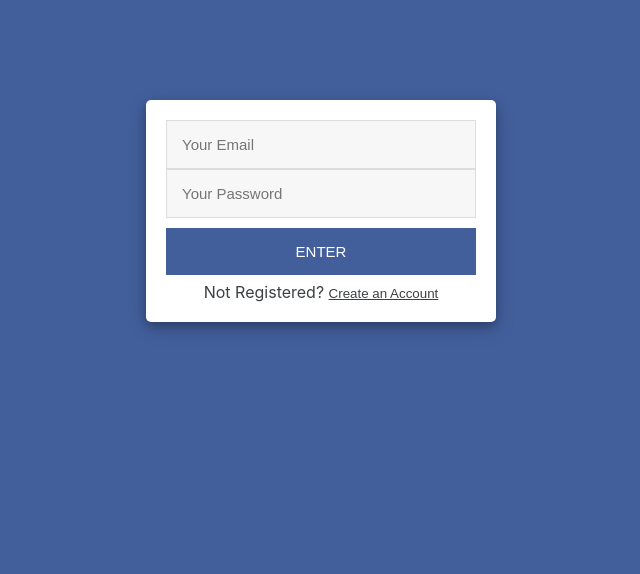
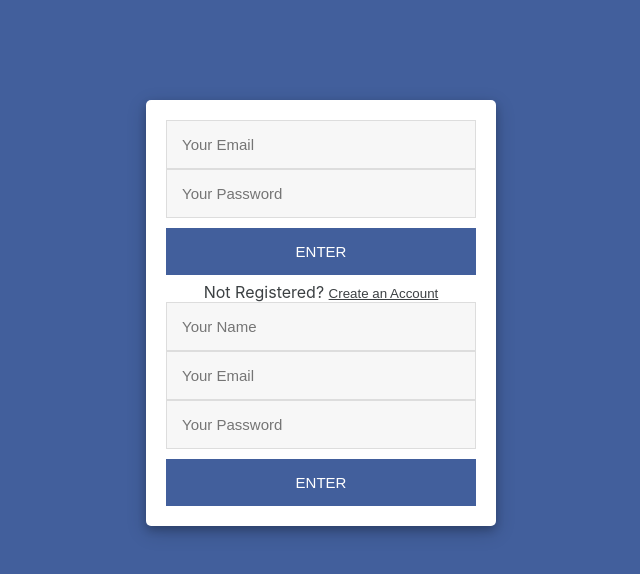
Before and after one commit to Vinoth6194/react_fire_expense_tracker, a React (Create React App) app: page / in a window 1280 px wide. Shown: the top 574 px of the page, without its empty margins (319-959 px from the left). Built offline with nearby package versions, Linux system fonts and the light colour scheme.

Commit message:
register form complete

```diff
--- a/src/components/Forms/Register.jsx
+++ b/src/components/Forms/Register.jsx
@@ -0,0 +1,37 @@
+import React, { Component } from "react";
+
+export default class Register extends Component {
+  state = {
+    email: "",
+    password: "",
+    displayName: "",
+    fileErrors: "",
+  };
+  render() {
+    return (
+      <>
+        <form>
+          <input
+            type="text"
+            className="regField"
+            placeholder="Your Name"
+            name="name"
+          />
+          <input
+            type="text"
+            className="regField"
+            placeholder="Your Email"
+            name="email"
+          />
+          <input
+            type="password"
+            className="regField"
+            placeholder="Your Password"
+            name="password"
+          />
+          <input type="submit" className="submitBtn" value="ENTER" />
+        </form>
+      </>
+    );
+  }
+}
--- a/src/components/Main.jsx
+++ b/src/components/Main.jsx
@@ -1,6 +1,9 @@
 import React, { Component } from "react";
 import Login from "./Forms/Login";
+import Register from "./Forms/Register";
+
 import "./Main.css";
+
 export default class Main extends Component {
   state = {
     user: 1,
@@ -15,6 +18,7 @@
             Not Registered?{" "}
             <button className="linkBtn">Create an Account</button>
           </span>
+          <Register />
         </div>
       </>
     );
```
Also changed, not shown: 1 other file (tests, documents, lock files or other folders).
